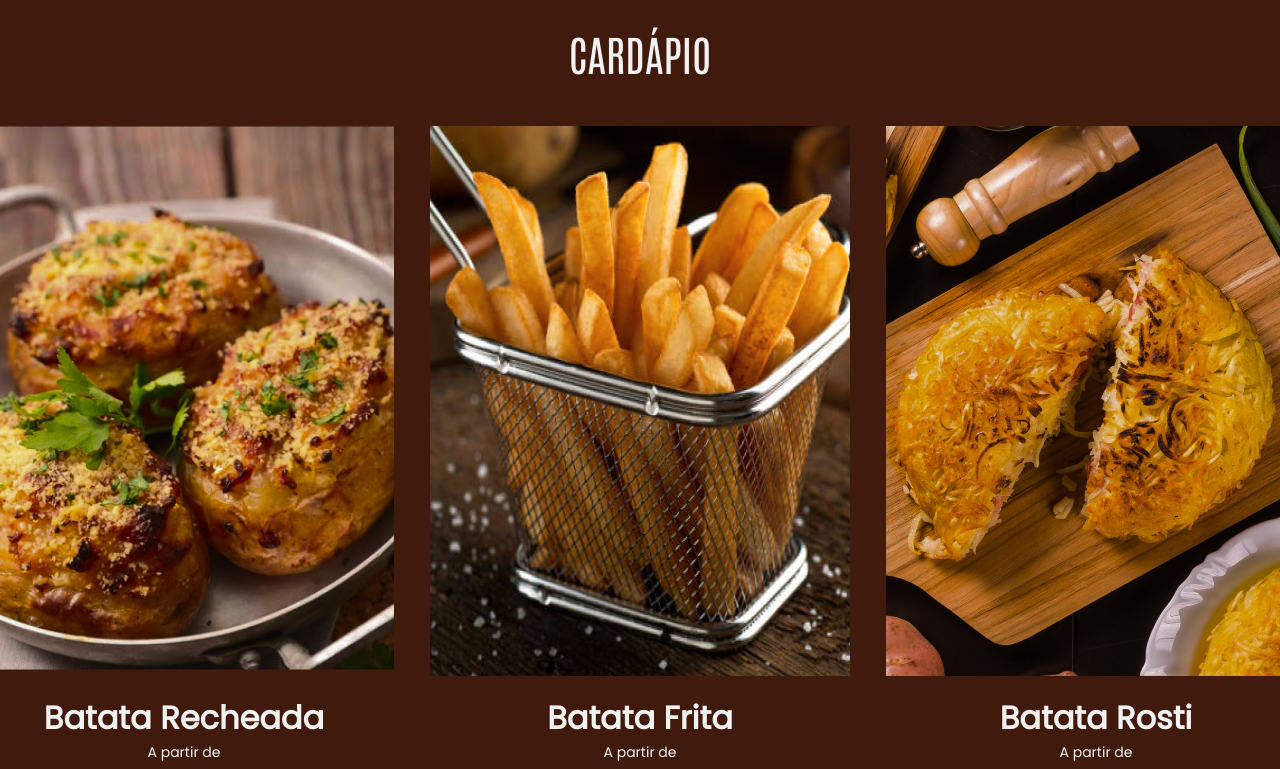
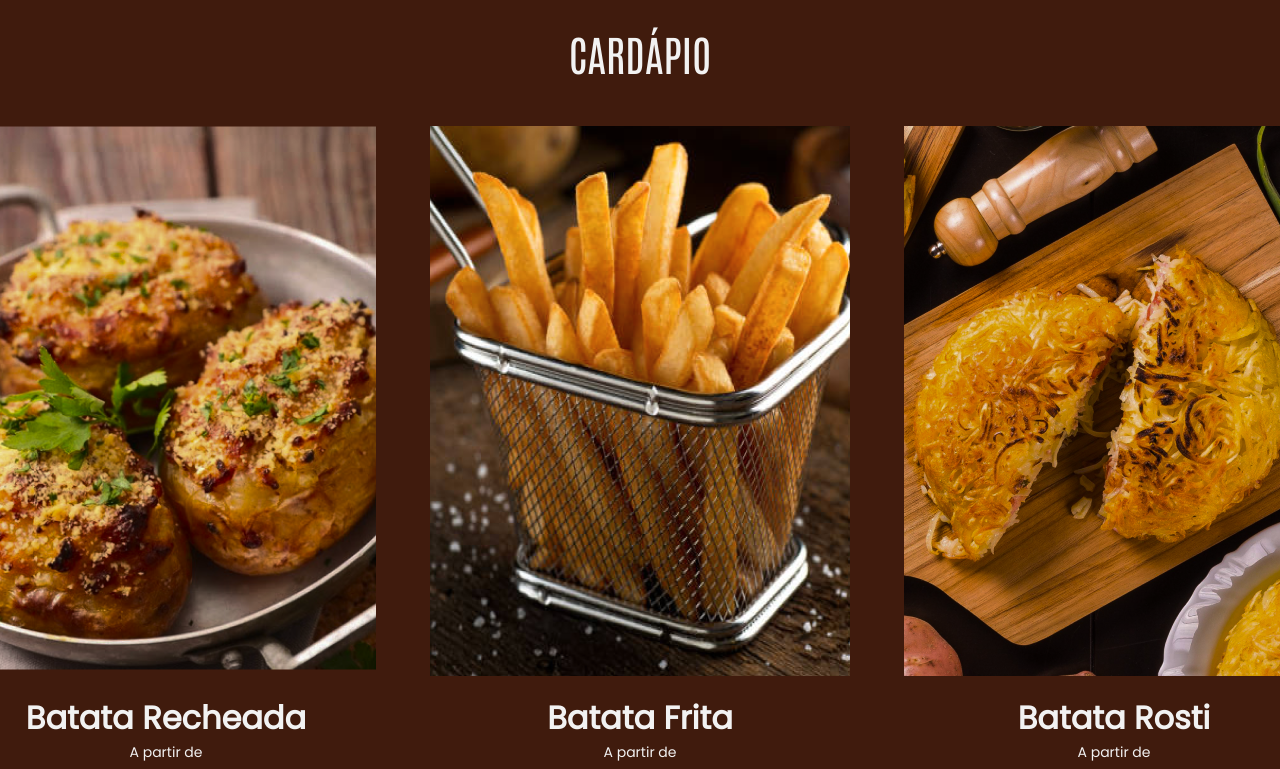
Before and after one commit to ThaisOliveiraRocha/kefi-batataria, a React (Create React App) app in the folder cliente/: page / in a window 1280 px wide. Shown: the part 740-1509 px from the top of the page. Built offline with nearby package versions, Linux system fonts and the light colour scheme.

Commit message:
Adjusting layout

```diff
--- a/cliente/src/templates/CardapioSession/CardapioSession.styles.ts
+++ b/cliente/src/templates/CardapioSession/CardapioSession.styles.ts
@@ -16,5 +16,5 @@ export const Items = styled.div`
   align-items: center;
   justify-content: center;
   grid-template-columns: 1fr 1fr 1fr;
-  gap: 24px;
+  gap: 42px;
 `;
```
